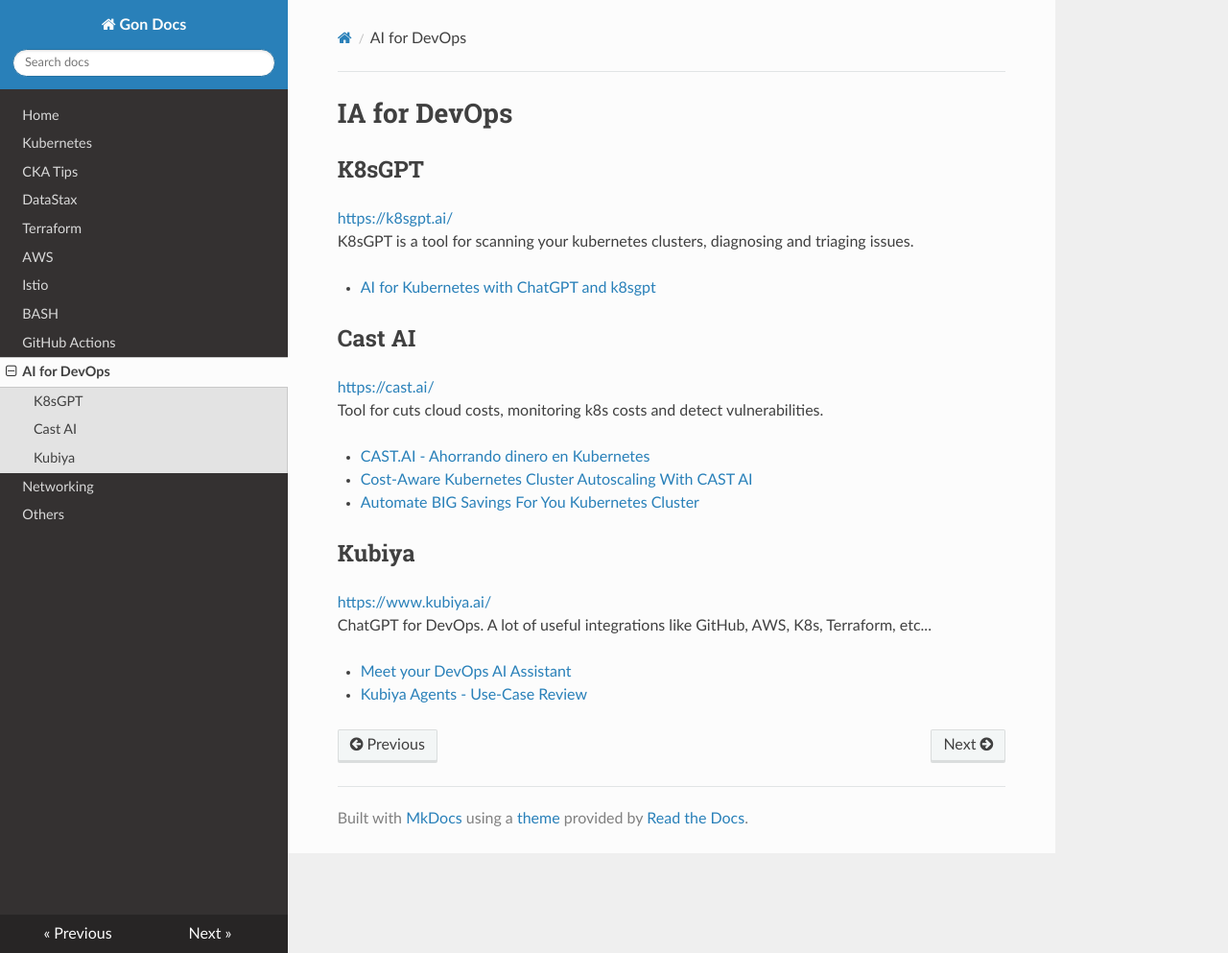
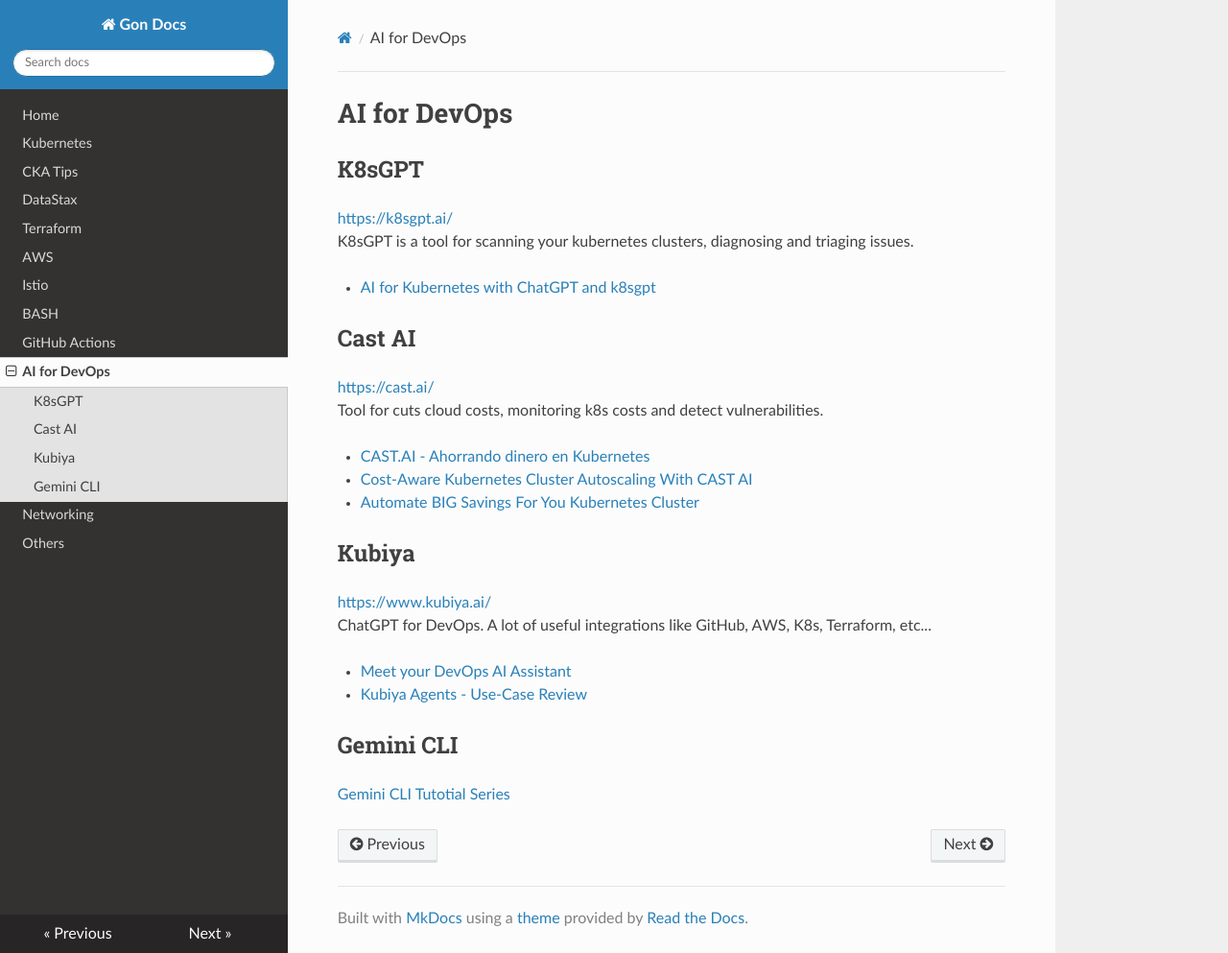
Before and after one commit to gonkun/gonkun, an MkDocs documentation site: the page built from docs/ai-for-devops.md, in a window 1280 px wide and 993 px high. Shown: the whole window at 96% size. Built offline with MkDocs 1.6.1, drawn with Linux system fonts in a browser that asks for light colours; nearby versions of some CDN libraries.

Commit message:
Adding Gemini CLI tutorial link

```diff
--- a/docs/ai-for-devops.md
+++ b/docs/ai-for-devops.md
@@ -1,4 +1,4 @@
-# IA for DevOps
+# AI for DevOps
 
 
 ## K8sGPT
@@ -22,3 +22,7 @@ ChatGPT for DevOps. A lot of useful integrations like GitHub, AWS, K8s, Terrafor
 
 * [Meet your DevOps AI Assistant](https://www.youtube.com/watch?v=PxDU47eFJHk)
 * [Kubiya Agents - Use-Case Review](https://www.youtube.com/watch?v=G1_SF0bHRUc)
+
+
+## Gemini CLI
+[Gemini CLI Tutotial Series](https://medium.com/google-cloud/gemini-cli-tutorial-series-77da7d494718)
```
Also changed, not shown: site/ai-for-devops/index.html, site/index.html, site/search/search_index.json, site/sitemap.xml, 1 other file.
